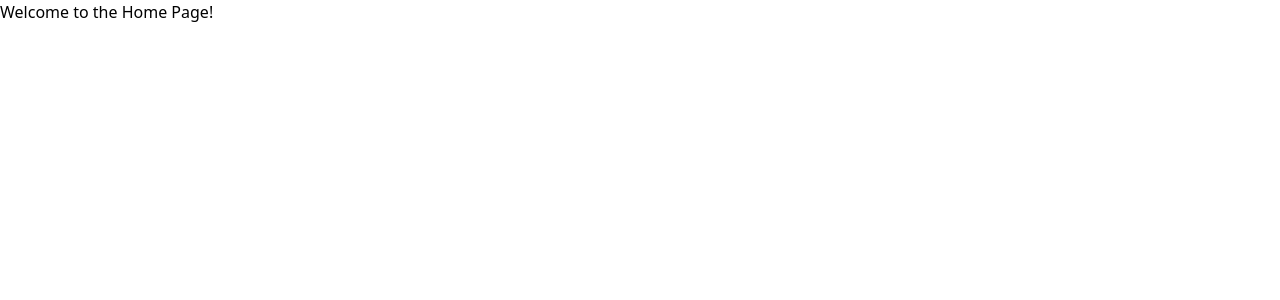
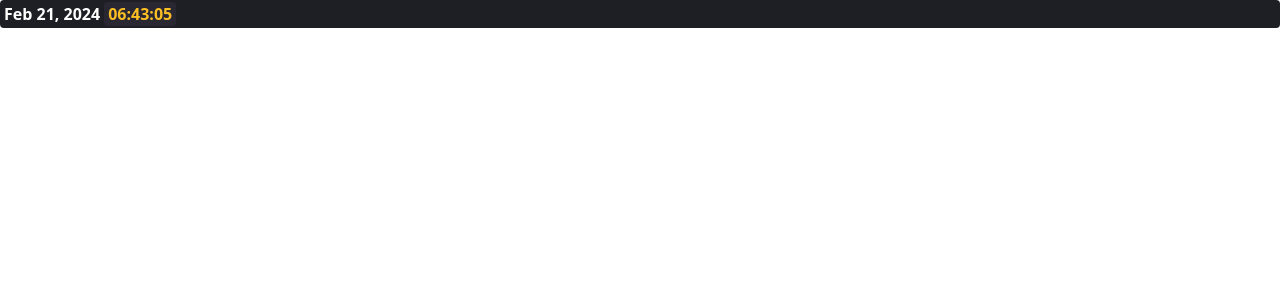
Before and after one commit to Jdwalli/Apple-Watch-Workouts, a React (Create React App) app in the folder frontend/: page / in a window 1280 px wide. Shown: the top 300 px of the page. Built offline with nearby package versions, Linux system fonts and the light colour scheme.

Commit message:
Added date time component

```diff
--- a/frontend/package.json
+++ b/frontend/package.json
@@ -11,6 +11,7 @@
     "@types/react": "^18.2.55",
     "@types/react-dom": "^18.2.19",
     "axios": "^1.6.7",
+    "date-fns": "^3.5.0",
     "http-proxy-middleware": "^2.0.6",
     "react": "^18.2.0",
     "react-dom": "^18.2.0",
--- a/frontend/src/App.tsx
+++ b/frontend/src/App.tsx
@@ -8,17 +8,11 @@ import VitalsPage from "./pages/vitals/VitalsPage";
 import WorkoutsPage from "./pages/workouts/WorkoutsPage";
 import SleepPage from "./pages/sleep/SleepPage";
 
+import DateTime from "./components/common/DateTime";
+
 function App() {
   return (
-    <div className="App">
-      <Routes>
-        <Route path="/" element={<HomePage />} />
-        <Route path="/activity" element={<ActivityPage />} />
-        <Route path="/vitals" element={<VitalsPage />} />
-        <Route path="/workouts" element={<WorkoutsPage />} />
-        <Route path="/sleep" element={<SleepPage />} />
-      </Routes>
-    </div>
+    <DateTime timestamp="2024-02-21 01:43:05 -0500" />
   );
 }
 
--- /dev/null
+++ b/frontend/src/components/common/DateTime.tsx
@@ -0,0 +1,30 @@
+import React from "react";
+import { format } from 'date-fns';
+import { convertTimestamp } from "../../helpers/date";
+
+
+interface Props {
+    timestamp: string
+}
+
+
+const DateTime: React.FC<Props> = (props: Props) => {
+    const timestampObject = convertTimestamp(props.timestamp)
+    const date = format(timestampObject, "MMM dd, yyyy");
+    const time = format(timestampObject, "HH:mm:ss");
+
+  return (
+      <div className="w-full">
+          <div className="flex bg-shade pr-1 pl-1 pt-0.5 pb-0.5 rounded">
+              <div className="mr-1">
+                  <span className="text-md text-white font-bold"> {date} </span>
+              </div>
+              <div className="bg-grayshade rounded">
+                  <span className="text-md text-amber-400 font-bold p-1"> {time} </span>
+              </div>
+          </div>
+      </div>
+  );
+};
+
+export default DateTime;
--- /dev/null
+++ b/frontend/src/helpers/date.ts
@@ -0,0 +1,3 @@
+export const convertTimestamp = (timestamp: string): Date => {
+    return new Date(timestamp);
+}
--- a/frontend/tailwind.config.js
+++ b/frontend/tailwind.config.js
@@ -4,7 +4,14 @@ module.exports = {
     "./src/**/*.{js,jsx,ts,tsx}",
   ],
   theme: {
-    extend: {},
+    extend: {
+      colors: {
+        background: '#131517',
+        shade: '#1E1F25',
+        grayshade: '#292732',
+        secondary: ''
+      }
+    },
   },
   plugins: [],
 }
```
Also changed, not shown: 1 other file (tests, documents, lock files or other folders).
